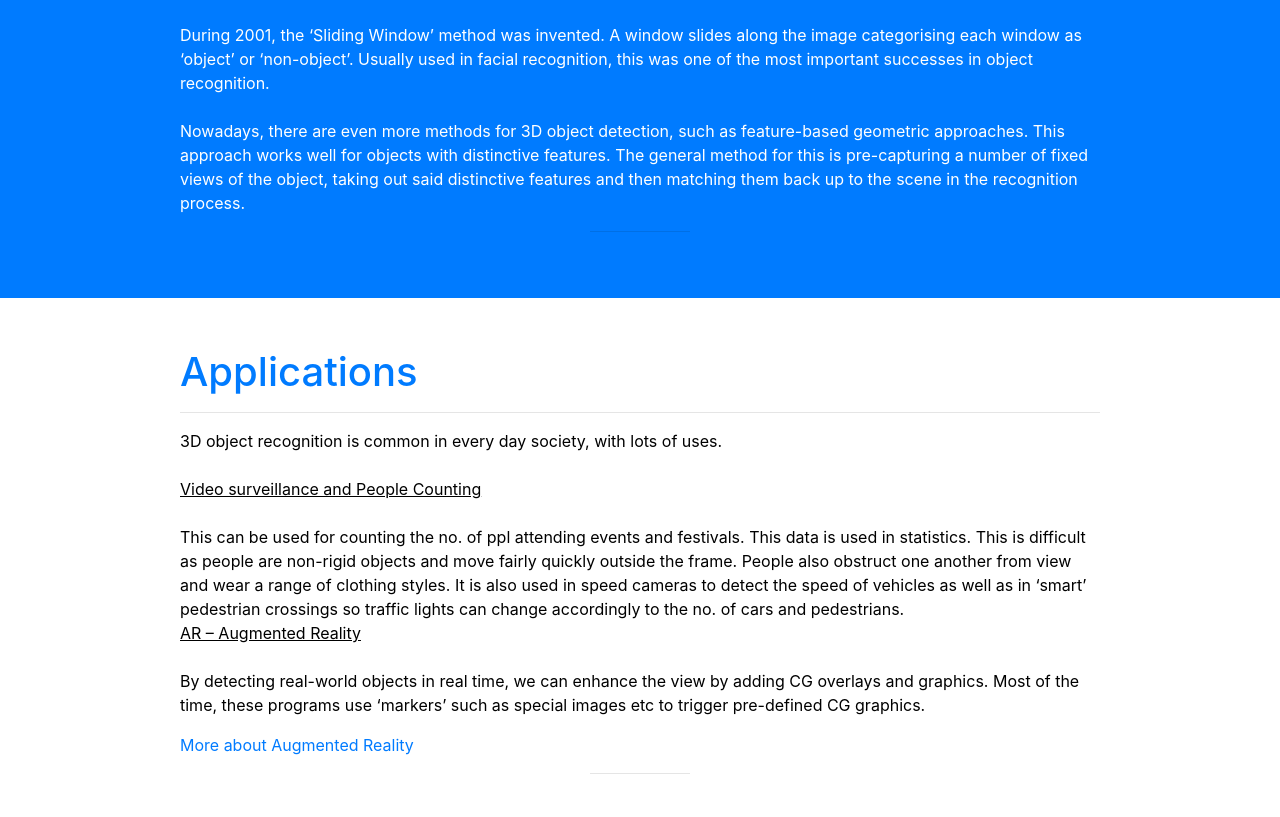
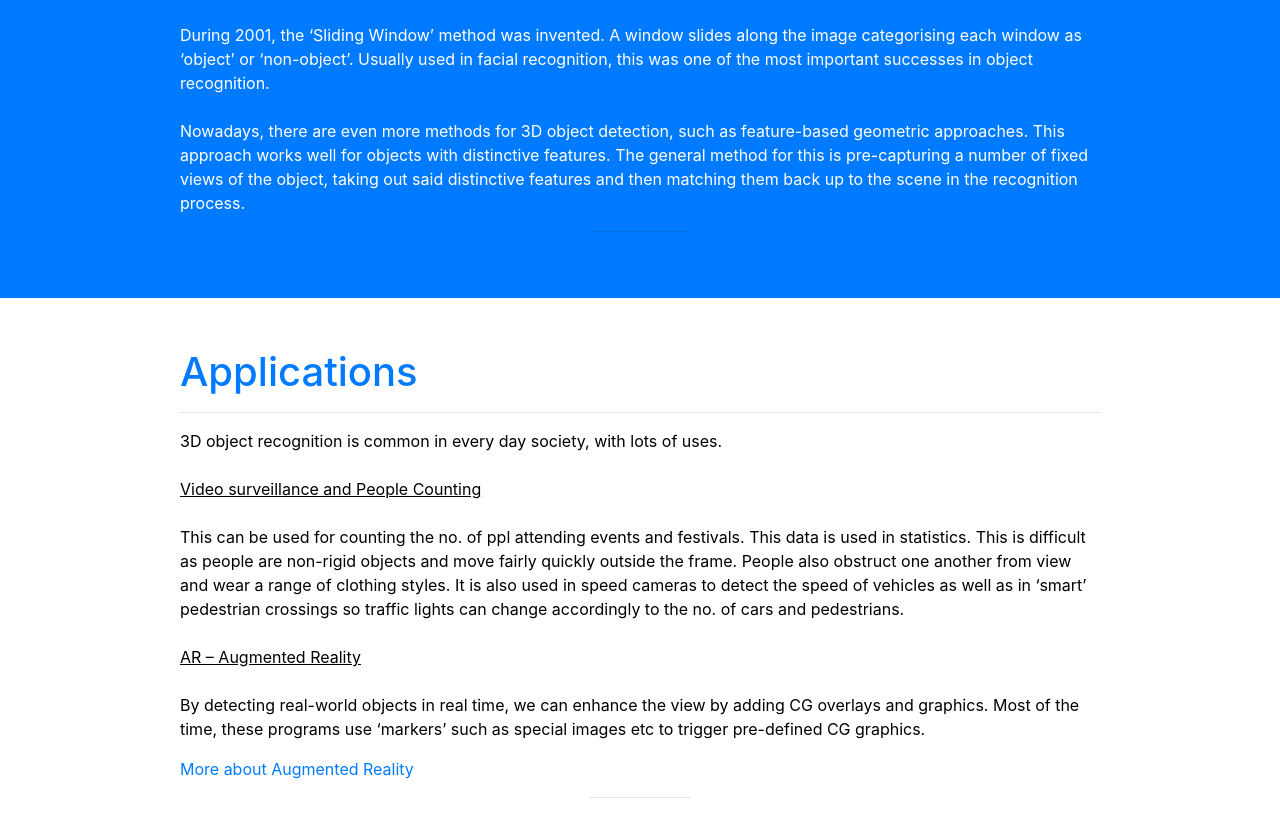
Before and after one commit to zipy124/ENGS102P-23, a website with bundled scripts: page 3d.html in a window 1280 px wide. Shown: the part 1004-1821 px from the top of the page. Built offline with nearby package versions, Linux system fonts and the light colour scheme.

Commit message:
Update 3d.html

```diff
--- a/3d.html
+++ b/3d.html
@@ -111,7 +111,7 @@
             <p class="text-black">3D object recognition is common in every day society, with lots of uses.<br><br>
                 <u>Video surveillance and People Counting</u><br><br>
             This can be used for counting the no. of ppl attending events and festivals. This data is used in statistics. This is difficult as people are non-rigid objects and move fairly quickly outside the frame. People also obstruct one another from view and wear a range of clothing styles.
-            It is also used in speed cameras to detect the speed of vehicles as well as in ‘smart’ pedestrian crossings so traffic lights can change accordingly to the no. of cars and pedestrians.<br>
+            It is also used in speed cameras to detect the speed of vehicles as well as in ‘smart’ pedestrian crossings so traffic lights can change accordingly to the no. of cars and pedestrians.<br><br>
                 <u>AR – Augmented Reality</u><br><br>
             By detecting real-world objects in real time, we can enhance the view by adding CG overlays and graphics. Most of the time, these programs use ‘markers’ such as special images etc to trigger pre-defined CG graphics.
             </p>
```
